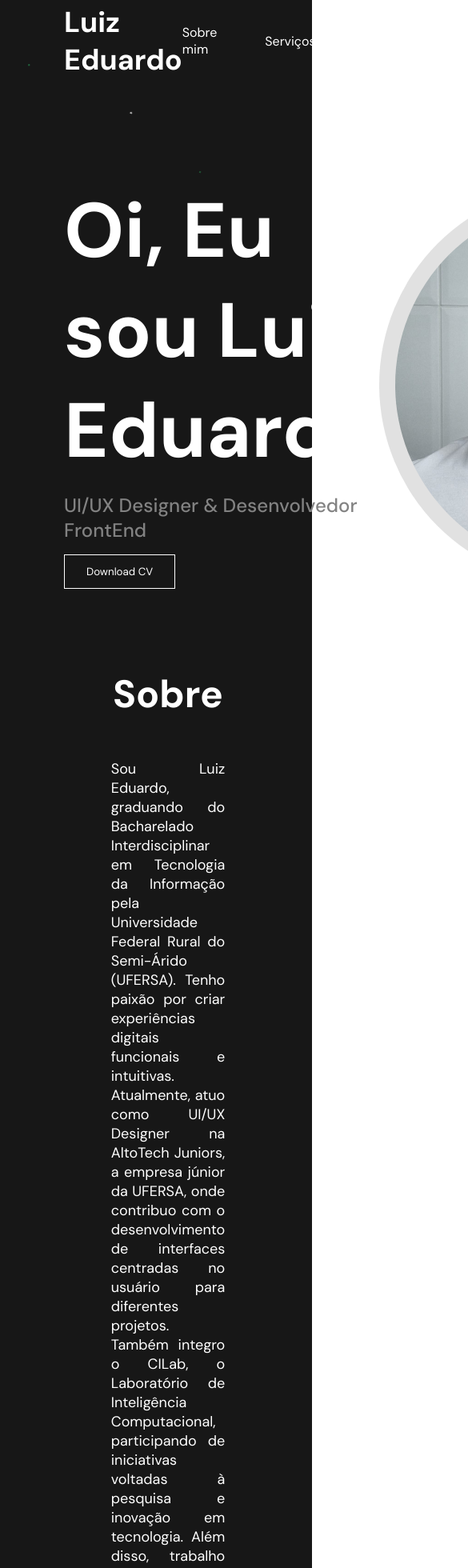
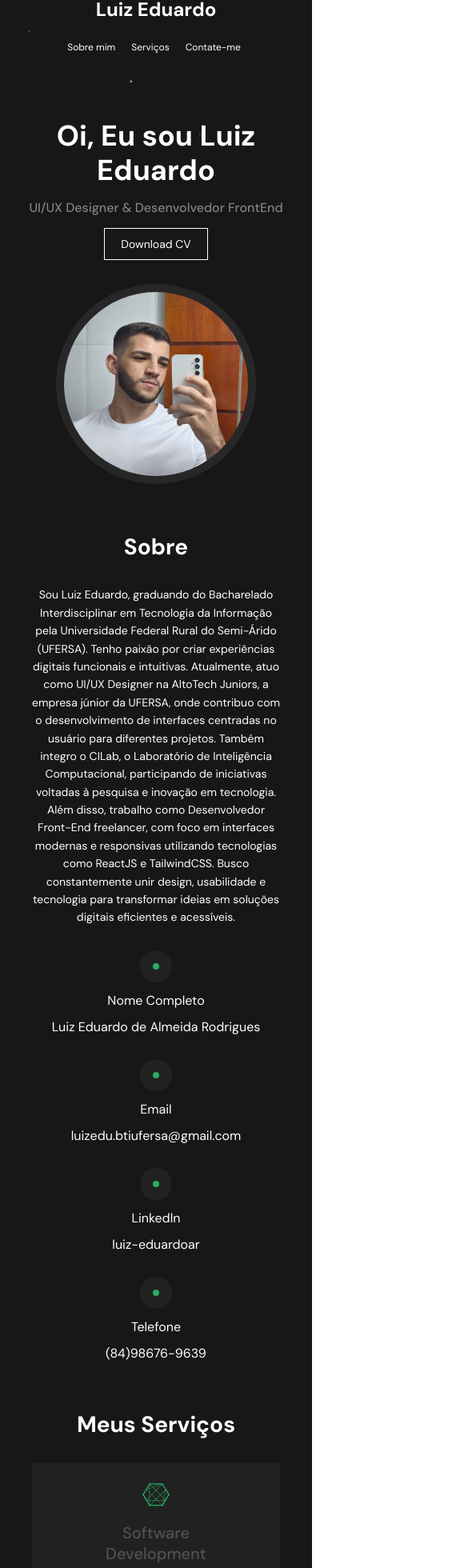
Before and after one commit to LuizEdu-AR/portfolio_luiz, a React (Vite) app: page / in a window 390 px wide. Shown: the part 24-1984 px from the top of the page at 80% size, 585 px wide, since content can reach past the window. Built offline with nearby package versions, Linux system fonts and the light colour scheme.

Commit message:
feat: add responsive line breaks for service cards and fix desktop spacing in project section

```diff
--- a/src/App.css
+++ b/src/App.css
@@ -14,3 +14,19 @@
 html {
     scroll-behavior: smooth;
 }
+
+/* Responsivo para Tablet */
+@media (max-width: 810px) {
+    .App {
+        padding: 0px 40px;
+        gap: 80px;
+    }
+}
+
+/* Responsivo para Mobile */
+@media (max-width: 390px) {
+    .App {
+        padding: 0px 20px;
+        gap: 60px;
+    }
+}
--- a/src/assets/components/About/index.css
+++ b/src/assets/components/About/index.css
@@ -51,3 +51,82 @@
     border-radius: 50%;
     background-color: #27ae60;
 }
+
+/* Responsivo para Tablet */
+@media (max-width: 810px) {
+    .about-container {
+        padding: 0 60px;
+        gap: 40px;
+    }
+
+    .about-title {
+        font-size: 36px;
+    }
+
+    .about-text {
+        font-size: 16px;
+        text-align: center;
+    }
+
+    .about-info {
+        gap: 30px;
+        justify-content: center;
+        flex-wrap: wrap;
+    }
+
+    .info-container {
+        height: 150px;
+        gap: 15px;
+        width: 180px;
+        flex-shrink: 0;
+    }
+
+    .miniball-container {
+        width: 50px;
+        height: 50px;
+    }
+
+    .miniball {
+        width: 10px;
+        height: 10px;
+    }
+}
+
+/* Responsivo para Mobile */
+@media (max-width: 390px) {
+    .about-container {
+        padding: 0 20px;
+        gap: 30px;
+    }
+
+    .about-title {
+        font-size: 28px;
+    }
+
+    .about-text {
+        font-size: 14px;
+        text-align: center;
+        line-height: 1.6;
+    }
+
+    .about-info {
+        flex-direction: column;
+        gap: 30px;
+    }
+
+    .info-container {
+        height: auto;
+        gap: 12px;
+        width: 100%;
+    }
+
+    .miniball-container {
+        width: 40px;
+        height: 40px;
+    }
+
+    .miniball {
+        width: 8px;
+        height: 8px;
+    }
+}
--- a/src/assets/components/About/index.jsx
+++ b/src/assets/components/About/index.jsx
@@ -11,7 +11,7 @@ const About = () => {
                         <div className="miniball"></div>
                     </div>
                     <p className="info">Nome Completo</p>
-                    <p className="subinfo" style={{maxWidth: '206px'}}>Luiz Eduardo de Almeida Rodrigues</p>
+                    <p className="subinfo">Luiz Eduardo de Almeida Rodrigues</p>
                 </div>
                 <div className="info-container">
                     <div className="miniball-container">
--- a/src/assets/components/Contact/index.css
+++ b/src/assets/components/Contact/index.css
@@ -36,3 +36,47 @@
     border: 1px solid #27ea60;
     cursor: pointer;
 }
+
+/* Responsivo para Tablet */
+@media (max-width: 810px) {
+    .contact-container {
+        padding: 0 100px;
+        gap: 20px;
+    }
+
+    .contact-h2 {
+        font-size: 36px;
+    }
+
+    .contact-p {
+        font-size: 16px;
+    }
+
+    .contact-button {
+        padding: 10px 22px;
+        font-size: 14px;
+    }
+}
+
+/* Responsivo para Mobile */
+@media (max-width: 390px) {
+    .contact-container {
+        padding: 0 20px;
+        gap: 15px;
+    }
+
+    .contact-h2 {
+        font-size: 24px;
+        line-height: 1.3;
+    }
+
+    .contact-p {
+        font-size: 14px;
+        line-height: 1.5;
+    }
+
+    .contact-button {
+        padding: 8px 18px;
+        font-size: 12px;
+    }
+}
--- a/src/assets/components/Footer/index.css
+++ b/src/assets/components/Footer/index.css
@@ -4,3 +4,20 @@
     font-weight: 500;
     padding-bottom: 40px;
 }
+
+/* Responsivo para Tablet */
+@media (max-width: 810px) {
+    .footer-container {
+        padding-bottom: 30px;
+        font-size: 14px;
+    }
+}
+
+/* Responsivo para Mobile */
+@media (max-width: 390px) {
+    .footer-container {
+        padding-bottom: 20px;
+        font-size: 12px;
+        padding: 0 20px 20px 20px;
+    }
+}
--- a/src/assets/components/Header/index.css
+++ b/src/assets/components/Header/index.css
@@ -33,3 +33,47 @@
 .header-link:hover{
     color: #27ae60;
 }
+
+/* Responsivo para Tablet */
+@media (max-width: 810px) {
+    .header-h2 {
+        font-size: 28px;
+    }
+
+    .header-ul {
+        gap: 25px;
+    }
+
+    .header-li {
+        margin-right: 10px;
+    }
+
+    .header-link {
+        font-size: 14px;
+    }
+}
+
+/* Responsivo para Mobile */
+@media (max-width: 390px) {
+    .header-maincontainer {
+        flex-direction: column;
+        gap: 20px;
+        padding: 20px 0px;
+    }
+
+    .header-h2 {
+        font-size: 24px;
+    }
+
+    .header-ul {
+        gap: 15px;
+    }
+
+    .header-li {
+        margin-right: 5px;
+    }
+
+    .header-link {
+        font-size: 12px;
+    }
+}
--- a/src/assets/components/MainHome/index.css
+++ b/src/assets/components/MainHome/index.css
@@ -50,3 +50,74 @@
     height: 460px;
     border-radius: 50%;
 }
+
+/* Responsivo para Tablet */
+@media (max-width: 810px) {
+    .main-home-container {
+        flex-direction: column;
+        gap: 40px;
+        text-align: center;
+    }
+
+    .main-home {
+        align-items: center;
+    }
+
+    .home-h1 {
+        font-size: 64px;
+    }
+
+    .home-p {
+        font-size: 20px;
+    }
+
+    .ball-image {
+        width: 350px;
+        height: 350px;
+        padding: 15px;
+    }
+
+    .home-img {
+        width: 320px;
+        height: 320px;
+    }
+}
+
+/* Responsivo para Mobile */
+@media (max-width: 390px) {
+    .main-home-container {
+        flex-direction: column;
+        gap: 30px;
+        text-align: center;
+    }
+
+    .main-home {
+        align-items: center;
+    }
+
+    .home-h1 {
+        font-size: 36px;
+        line-height: 1.2;
+    }
+
+    .home-p {
+        font-size: 16px;
+        text-align: center;
+    }
+
+    .home-button {
+        padding: 10px 20px;
+        font-size: 14px;
+    }
+
+    .ball-image {
+        width: 250px;
+        height: 250px;
+        padding: 10px;
+    }
+
+    .home-img {
+        width: 230px;
+        height: 230px;
+    }
+}
--- a/src/assets/components/ProjectSection/index.css
+++ b/src/assets/components/ProjectSection/index.css
@@ -46,11 +46,19 @@
     font-weight: 400;
 }
 
+.project-img{
+    width: 100%;
+    max-width: 200px;
+    height: auto;
+    object-fit: contain;
+}
+
 .project-link{
-    text-decoration: none; /* Remove sublinhado do link */
-    color: inherit; /* Herda as cores dos elementos filhos */
-    display: block; /* Faz o link ocupar todo o espaço do card */
-    transition: transform 0.3s ease; /* Adiciona uma transição suave */
+    text-decoration: none;
+    color: inherit;
+    display: block;
+    transition: transform 0.3s ease;
+    width: 255px;
 }
 
 .project-link:hover{
@@ -60,3 +68,95 @@
 .project-link:hover .project-card{
     box-shadow: 0 5px 25px -5px rgba(214, 216, 228, 0.30); /* Intensifica a sombra no hover */
 }
+
+/* Responsivo para Tablet */
+@media (max-width: 810px) {
+    .project-section-container {
+        padding: 0 30px;
+        gap: 40px;
+    }
+
+    .project-title {
+        font-size: 36px;
+    }
+
+    .project-card-container {
+        flex-direction: column;
+        gap: 30px;
+        align-items: center;
+    }
+
+    .project-card {
+        width: 100%;
+        max-width: 350px;
+        padding: 40px 20px;
+        gap: 20px;
+    }
+
+    .project-link {
+        width: 100%;
+        max-width: 350px;
+    }
+
+    .project-h3 {
+        font-size: 16px;
+    }
+
+    .project-p {
+        font-size: 16px;
+    }
+
+    .project-sub {
+        font-size: 14px;
+    }
+
+    .project-img {
+        max-width: 180px;
+    }
+}
+
+/* Responsivo para Mobile */
+@media (max-width: 390px) {
+    .project-section-container {
+        padding: 0 20px;
+        gap: 30px;
+    }
+
+    .project-title {
+        font-size: 28px;
+        text-align: center;
+    }
+
+    .project-card-container {
+        flex-direction: column;
+        gap: 20px;
+        align-items: center;
+    }
+
+    .project-card {
+        width: 100%;
+        padding: 30px 15px;
+        gap: 15px;
+        text-align: center;
+    }
+
+    .project-link {
+        width: 100%;
+    }
+
+    .project-h3 {
+        font-size: 14px;
+    }
+
+    .project-p {
+        font-size: 14px;
+    }
+
+    .project-sub {
+        font-size: 12px;
+    }
+
+    .project-img {
+        max-width: 150px;
+    }
+}
--- a/src/assets/components/ServiceSection/index.css
+++ b/src/assets/components/ServiceSection/index.css
@@ -37,3 +37,84 @@
     max-width: 55px;
     max-height: 55px;
 }
+
+.break-mobile {
+    display: inline;
+}
+
+@media (max-width: 810px) {
+    .service-section-container {
+        padding: 0 30px;
+        gap: 40px;
+    }
+
+    .service-title {
+        font-size: 36px;
+    }
+
+    .service-card-container {
+        flex-direction: column;
+        gap: 30px;
+        align-items: center;
+    }
+
+    .service-card {
+        width: 100%;
+        max-width: 400px;
+        padding: 30px 40px;
+        gap: 25px;
+    }
+
+    .service-p {
+        font-size: 28px;
+    }
+
+    .service-icon {
+        max-width: 45px;
+        max-height: 45px;
+    }
+
+    .break-mobile {
+        display: block;
+    }
+}
+
+@media (max-width: 390px) {
+    .service-section-container {
+        padding: 0 20px;
+        gap: 30px;
+    }
+
+    .service-title {
+        font-size: 28px;
+        text-align: center;
+    }
+
+    .service-card-container {
+        flex-direction: column;
+        gap: 20px;
+        align-items: center;
+    }
+
+    .service-card {
+        width: 100%;
+        padding: 25px 20px;
+        gap: 20px;
+        text-align: center;
+    }
+
+    .service-p {
+        font-size: 20px;
+        text-align: center;
+    }
+
+    .service-icon {
+        max-width: 35px;
+        max-height: 35px;
+        align-self: center;
+    }
+
+    .break-mobile {
+        display: block;
+    }
+}
--- a/src/assets/components/ServiceSection/index.jsx
+++ b/src/assets/components/ServiceSection/index.jsx
@@ -11,7 +11,11 @@ const ServiceSection = () => {
             <div className='service-card-container'>
                 <div className="service-card">
                     <img src={SoftLogo} alt="Ícone de Serviço" className='service-icon' />
-                    <p className="service-p">Software Development</p>
+                    <p className="service-p">
+                        <span className="software-text">Software</span>
+                        <span className="break-mobile"> </span>
+                        <span className="development-text">Development</span>
+                    </p>
                 </div>
                 <div className="service-card">
                     <img src={WevLogo} alt="Ícone de Serviço" className='service-icon' />
@@ -19,7 +23,11 @@ const ServiceSection = () => {
                     </div>
                 <div className="service-card">
                     <img src={DevLogo} alt="Ícone de Serviço" className='service-icon' />
-                    <p className="service-p">Web Development</p>
+                    <p className="service-p">
+                        <span className="web-text">Web</span>
+                        <span className="break-mobile"> </span>
+                        <span className="development-text">Development</span>
+                    </p>
                 </div>
             </div>
         </div>
--- a/src/assets/components/Skill/index.css
+++ b/src/assets/components/Skill/index.css
@@ -35,3 +35,63 @@
     font-size: 24px;
     color: #27ae60;
 }
+
+/* Responsivo para Tablet */
+@media (max-width: 810px) {
+    .skill-container {
+        padding: 0 30px;
+        gap: 40px;
+    }
+
+    .skill-h2 {
+        font-size: 36px;
+    }
+
+    .skill-card-container {
+        padding: 40px 40px;
+        justify-content: space-around;
+        gap: 20px;
+    }
+
+    .skill-h3 {
+        font-size: 56px;
+    }
+
+    .skill-p {
+        font-size: 18px;
+        text-align: center;
+    }
+}
+
+/* Responsivo para Mobile */
+@media (max-width: 390px) {
+    .skill-container {
+        padding: 0 20px;
+        gap: 30px;
+    }
+
+    .skill-h2 {
+        font-size: 28px;
+        text-align: center;
+    }
+
+    .skill-card-container {
+        flex-direction: column;
+        padding: 30px 20px;
+        gap: 25px;
+    }
+
+    .skill-card {
+        width: 100%;
+        text-align: center;
+    }
+
+    .skill-h3 {
+        font-size: 42px;
+    }
+
+    .skill-p {
+        font-size: 16px;
+        text-align: center;
+    }
+}
```
